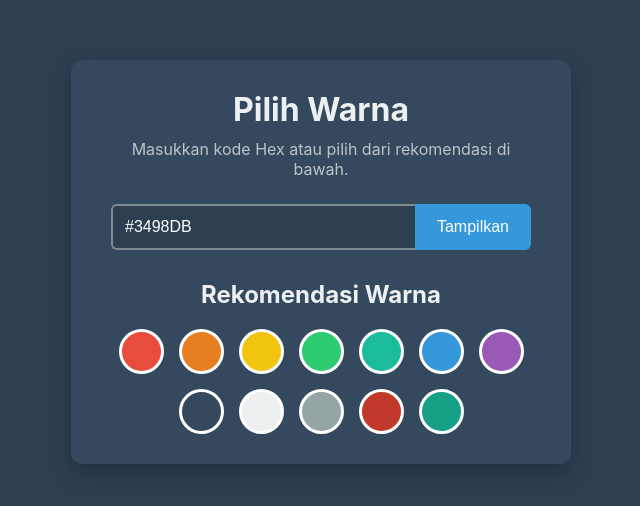
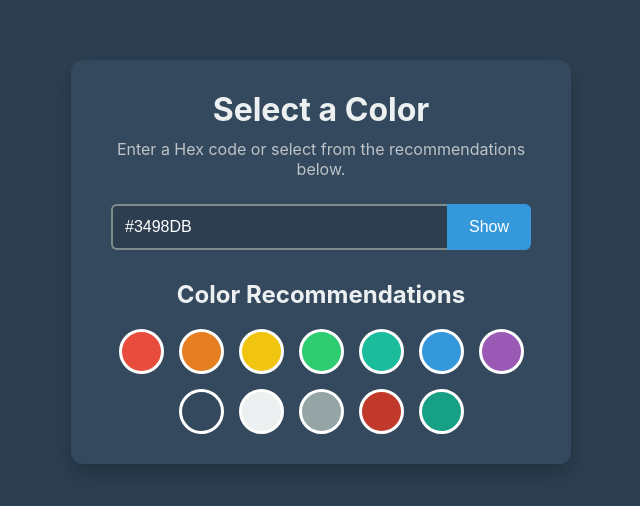
Before and after one commit to zenxvolt/color-display, a plain HTML site: page index.html in a window 1280 px wide. Shown: the part 138-644 px from the top of the page, without its empty margins (319-959 px from the left). Drawn offline with Linux system fonts and the light colour scheme.

Commit message:
Update index.html

```diff
--- a/index.html
+++ b/index.html
@@ -1,5 +1,5 @@
 <!DOCTYPE html>
-<html lang="id">
+<html lang="en">
 <head>
     <meta charset="UTF-8">
     <meta name="viewport" content="width=device-width, initial-scale=1.0">
@@ -16,35 +16,35 @@
 <body>
 
     <div class="container" id="selectionContainer">
-        <h1>Pilih Warna</h1>
-        <p>Masukkan kode Hex atau pilih dari rekomendasi di bawah.</p>
+        <h1>Select a Color</h1>
+        <p>Enter a Hex code or select from the recommendations below.</p>
 
         <div class="input-group">
             <input type="text" id="hexInput" placeholder="#RRGGBB" value="#3498db">
-            <button id="showColorBtn">Tampilkan</button>
+            <button id="showColorBtn">Show</button>
         </div>
 
-        <h2>Rekomendasi Warna</h2>
+        <h2>Color Recommendations</h2>
         <div class="color-palette" id="colorPalette">
             </div>
     </div>
 
     <div id="colorDisplay">
-        <button id="exitBtn" title="Keluar dari Fullscreen">&times;</button>
+        <button id="exitBtn" title="Exit Fullscreen">&times;</button>
     </div>
 
     <script src="script.js"></script>
 
     <script>
-        // Registrasi Service Worker untuk PWA
+        // Register Service Worker for PWA
         if ('serviceWorker' in navigator) {
             window.addEventListener('load', () => {
                 navigator.serviceWorker.register('/sw.js')
                     .then(registration => {
-                        console.log('Service Worker berhasil didaftarkan:', registration);
+                        console.log('Service Worker successfully registered:', registration);
                     })
                     .catch(error => {
-                        console.log('Pendaftaran Service Worker gagal:', error);
+                        console.log('Service Worker registration failed:', error);
                     });
             });
         }
```
